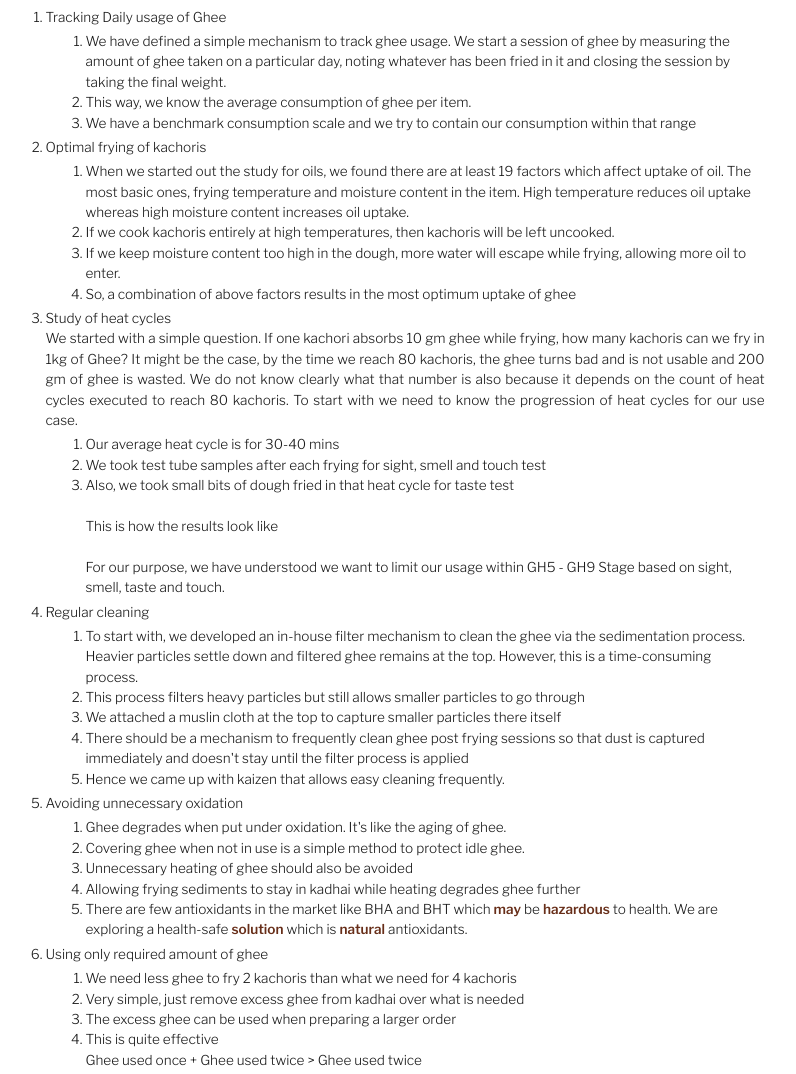
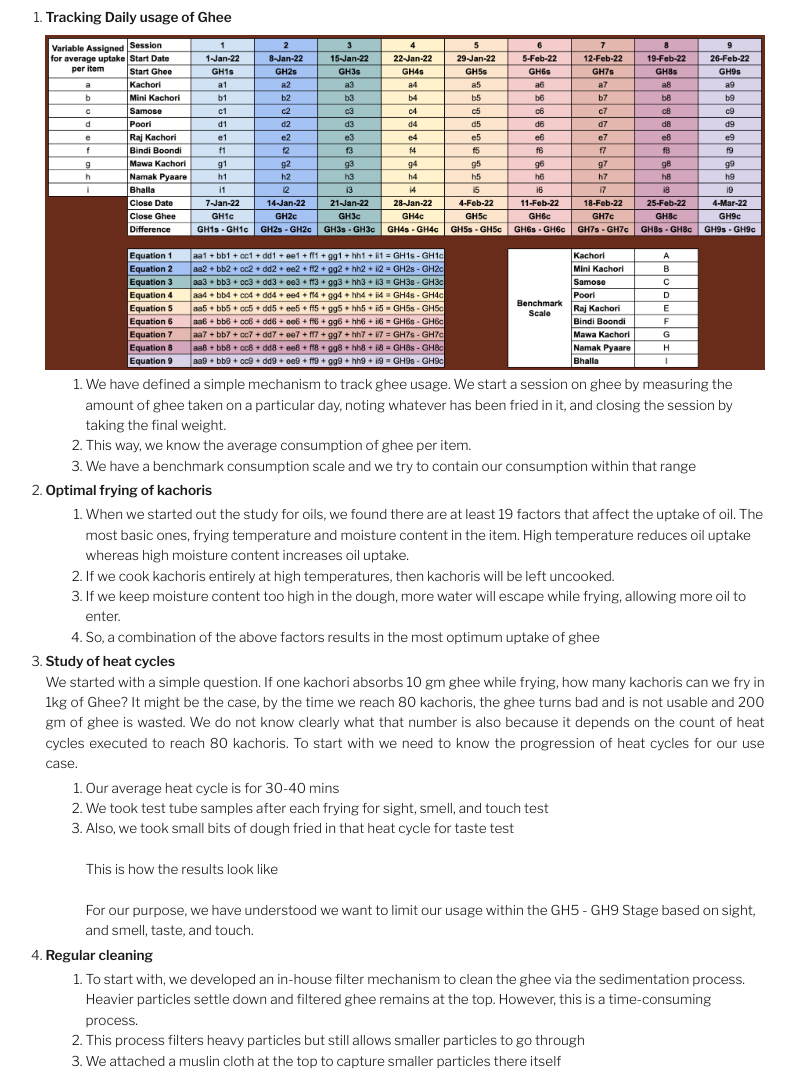
Before and after one commit to OldSchoolFoods/OldSchoolFoods.github.io, an Eleventy site: page src/blog/2022-08-13-osf-ghee-operations.md in a window 1280 px wide. Shown: the part 1114-2188 px from the top of the page, without its empty margins (319-1115 px from the left). Built offline with nearby package versions, Linux system fonts and the light colour scheme; Eleventy itself is replaced by a stand-in of ours; files that its build step writes are made by us from their sources; what eleventy-plugin-reading-time would draw is missing.

Commit message:
Update Blog “2022-08-13-osf-ghee-operations”

```diff
--- a/src/blog/2022-08-13-osf-ghee-operations.md
+++ b/src/blog/2022-08-13-osf-ghee-operations.md
@@ -28,42 +28,44 @@ Wrong ! Cost is of extreme importance to the business. To control costs we have
 
 Below is a detailed explanation of how we can effectively utilize ghee mechanisms to ensure the longevity of ghee as fuel:
 
-1. Tracking Daily usage of Ghee
+1. **Tracking Daily usage of Ghee**
 
-   1. We have defined a simple mechanism to track ghee usage. We start a session of ghee by measuring the amount of ghee taken on a particular day, noting whatever has been fried in it and closing the session by taking the final weight.
+   ![](/assets/blog/01-ghee-tracking.png "Ghee Tracking Mechanism")
+
+   1. We have defined a simple mechanism to track ghee usage. We start a session on ghee by measuring the amount of ghee taken on a particular day, noting whatever has been fried in it, and closing the session by taking the final weight.
    2. This way, we know the average consumption of ghee per item.
    3. We have a benchmark consumption scale and we try to contain our consumption within that range
-2. Optimal frying of kachoris
+2. **Optimal frying of kachoris**
 
-   1. When we started out the study for oils, we found there are at least 19 factors which affect uptake of oil. The most basic ones, frying temperature and moisture content in the item. High temperature reduces oil uptake whereas high moisture content increases oil uptake.
+   1. When we started out the study for oils, we found there are at least 19 factors that affect the uptake of oil. The most basic ones, frying temperature and moisture content in the item. High temperature reduces oil uptake whereas high moisture content increases oil uptake.
    2. If we cook kachoris entirely at high temperatures, then kachoris will be left uncooked.
    3. If we keep moisture content too high in the dough, more water will escape while frying, allowing more oil to enter.
-   4. So, a combination of above factors results in the most optimum uptake of ghee
-3. Study of heat cycles\
+   4. So, a combination of the above factors results in the most optimum uptake of ghee
+3. **Study of heat cycles**\
    We started with a simple question. If one kachori absorbs 10 gm ghee while frying, how many kachoris can we fry in 1kg of Ghee? It might be the case, by the time we reach 80 kachoris, the ghee turns bad and is not usable and 200 gm of ghee is wasted. We do not know clearly what that number is also because it depends on the count of heat cycles executed to reach 80 kachoris. To start with we need to know the progression of heat cycles for our use case.
 
    1. Our average heat cycle is for 30-40 mins
-   2. We took test tube samples after each frying for sight, smell and touch test
+   2. We took test tube samples after each frying for sight, smell, and touch test
    3. Also, we took small bits of dough fried in that heat cycle for taste test\
       \
       This is how the results look like\
       \
-      For our purpose, we have understood we want to limit our usage within GH5 - GH9 Stage based on sight, smell, taste and touch.
-4. Regular cleaning
+      For our purpose, we have understood we want to limit our usage within the GH5 - GH9 Stage based on sight, and smell, taste, and touch.
+4. **Regular cleaning**
 
    1. To start with, we developed an in-house filter mechanism to clean the ghee via the sedimentation process. Heavier particles settle down and filtered ghee remains at the top. However, this is a time-consuming process.
    2. This process filters heavy particles but still allows smaller particles to go through
    3. We attached a muslin cloth at the top to capture smaller particles there itself
    4. There should be a mechanism to frequently clean ghee post frying sessions so that dust is captured immediately and doesn't stay until the filter process is applied
    5. Hence we came up with kaizen that allows easy cleaning frequently.
-5. Avoiding unnecessary oxidation
+5. **Avoiding unnecessary oxidation**
 
    1. Ghee degrades when put under oxidation. It's like the aging of ghee.
    2. Covering ghee when not in use is a simple method to protect idle ghee.
    3. Unnecessary heating of ghee should also be avoided
    4. Allowing frying sediments to stay in kadhai while heating degrades ghee further
    5. There are few antioxidants in the market like BHA and BHT which [may](https://www.livescience.com/36424-food-additive-bha-butylated-hydroxyanisole.html) be [hazardous](https://www.thoughtco.com/bha-and-bht-food-preservatives-607393) to health. We are exploring a health-safe [solution](https://ifst.onlinelibrary.wiley.com/doi/10.1111/ijfs.13526) which is [natural](https://www.ncbi.nlm.nih.gov/pmc/articles/PMC4348291/) antioxidants.
-6. Using only required amount of ghee
+6. **Using only the required amount of ghee**
 
    1. We need less ghee to fry 2 kachoris than what we need for 4 kachoris
    2. Very simple, just remove excess ghee from kadhai over what is needed
@@ -71,6 +73,4 @@ Below is a detailed explanation of how we can effectively utilize ghee mechanism
    4. This is quite effective\
       Ghee used once + Ghee used twice > Ghee used twice
 
-
-
 All of the above understanding and mechanisms help us use Ghee like ‘Amrit’ by which we mean treasure resource. We have to be extremely careful with its usage, try not to waste any, and savor the rich Indian Tradition.
```
Also changed, not shown: public/assets/blog/01-ghee-tracking.png (added).
